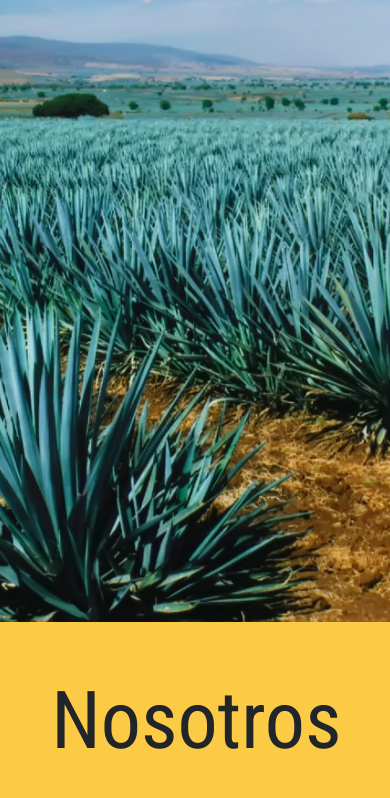
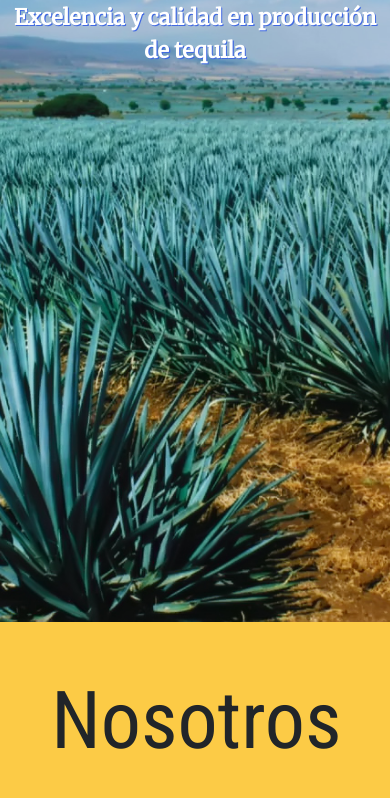
Before and after one commit to LaPlant12/TequileraPuntoAzul, a plain HTML site: page index.html in a window 390 px wide. Shown: the part 222-1020 px from the top of the page. Drawn offline with nearby package versions, Linux system fonts and the light colour scheme.

Commit message:
Arreglo texto del parallax en celular

```diff
--- a/index.html
+++ b/index.html
@@ -83,8 +83,8 @@
 <div id="parallax1"></div>
 <!-- <div id="parallax1" class="parallax" style="width: 100%; background-color: rgba(0, 0, 0, 0.658);"></div> -->
 <div id="parallax1JS" class="parallax-window" data-parallax="scroll" data-image-src="Agave.jpg">
-    <h1 class="textoEnImagen">Eslogan</h1>
-    <p class="textoEnImagen" style="padding-top: 1em; font-size: 2em; font-style: normal; padding-left: 3em; letter-spacing: normal;">Excelencia y calidad en producción de tequila</p>
+    <h1 class="textoEnImagen" id="Eslogan">Eslogan</h1>
+    <p class="textoEnImagen" id="EsloganTexto">Excelencia y calidad en producción de tequila</p>
 </div>
 
 
@@ -125,7 +125,8 @@
     if (!jmediaquery.matches) {
         document.getElementById("parallax1JS").remove();
         document.getElementById("parallax1").setAttribute("class","sinParallax textoEnImagen");
-        document.getElementById("parallax1").innerHTML = '<h1 class="textoEnImagen">Eslogan</h1>';
+        document.getElementById("parallax1").innerHTML =
+        '<h1 class="textoEnImagen" id="Eslogan">Eslogan</h1> <p class="textoEnImagen" id="EsloganTexto">Excelencia y calidad en producción de tequila</p>';
     }
     else {
     }
--- a/style.css
+++ b/style.css
@@ -8,20 +8,6 @@ body, html{
 
 html{
     scroll-behavior: smooth;
-}
-
-.textoEnImagen{
-    /* text-align: center;  */
-    padding-left: 1em;
-    margin: auto;
-    font-family: Merriweather;
-    font-size: 6em;
-    font-weight: bold;
-    color: white;
-    font-style: italic;
-    letter-spacing: .04em;
-    text-shadow: .05em .05em royalblue;
-    padding-top: 2em;
 }
 
 .sinParallax {
@@ -70,11 +56,41 @@ nav.navbar, .navbar-light, .navbar-expand-md, .bg-light{
     background-color: white !important;
 }
 
+.textoEnImagen{
+    /* text-align: center;  */
+    padding-left: 1em;
+    margin: auto;
+    font-family: Merriweather;
+    font-size: 6em;
+    font-weight: bold;
+    color: white;
+    font-style: italic;
+    letter-spacing: .04em;
+    text-shadow: .05em .05em royalblue;
+    padding-top: 2em;
+}
+
+#EsloganTexto{
+    padding-top: 1em;
+    font-size: 2em;
+    font-style: normal;
+    padding-left: 3em;
+    letter-spacing: normal;
+}
+
 
 /* Media Queries */
 @media (max-width: 600px){
 .textoEnImagen{
     font-size: 1.7em;
+    text-align: center;
+    padding-left: 0px;
+}
+#EsloganTexto{
+    font-size: .8em;
+    padding-left: 0em;
+    padding: .5em;
+    padding-top: 1em;
 }
     /* Controlar tamanio del logo en celular */
 #Logotipo{
```
